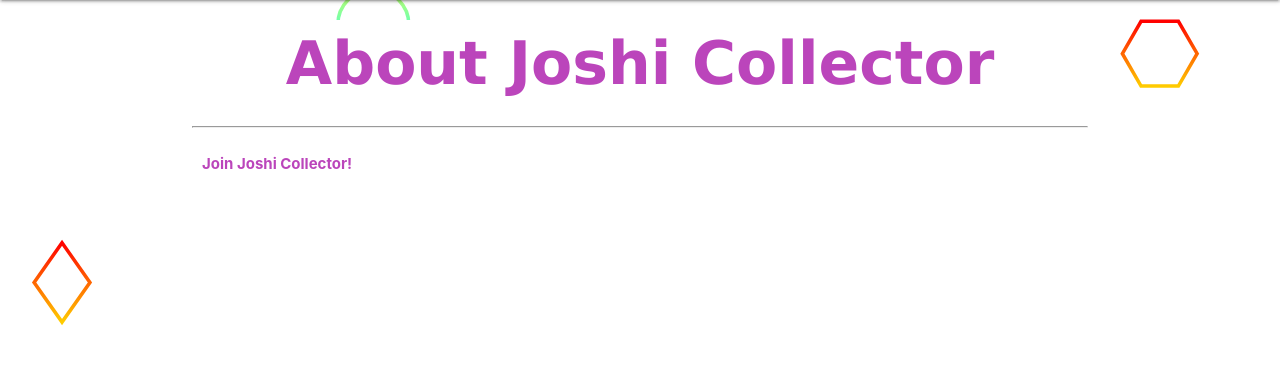
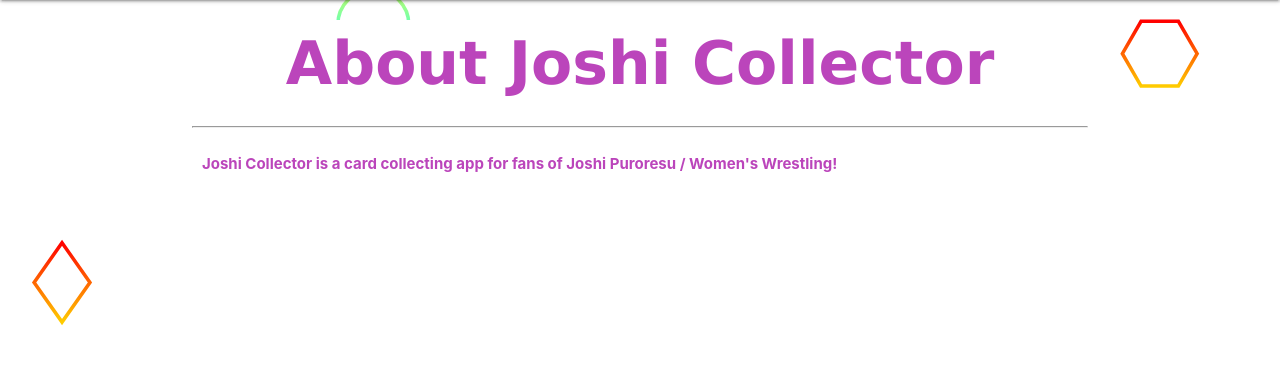
Before and after one commit to TonyPurple/joshicollector-flex44-anthonyvanoni, a Django app: page /about/ in a window 1280 px wide. Shown: the part 64-435 px from the top of the page. Run offline with Django 4.2, Linux system fonts and the light colour scheme.

Commit message:
updating description on about page

```diff
--- a/main_app/templates/about.html
+++ b/main_app/templates/about.html
@@ -4,6 +4,6 @@
 
 <hr />
 
-<p class="about">Join Joshi Collector!</p>
+<p class="about">Joshi Collector is a card collecting app for fans of Joshi Puroresu / Women's Wrestling!</p>
 
 {% endblock %}
```
